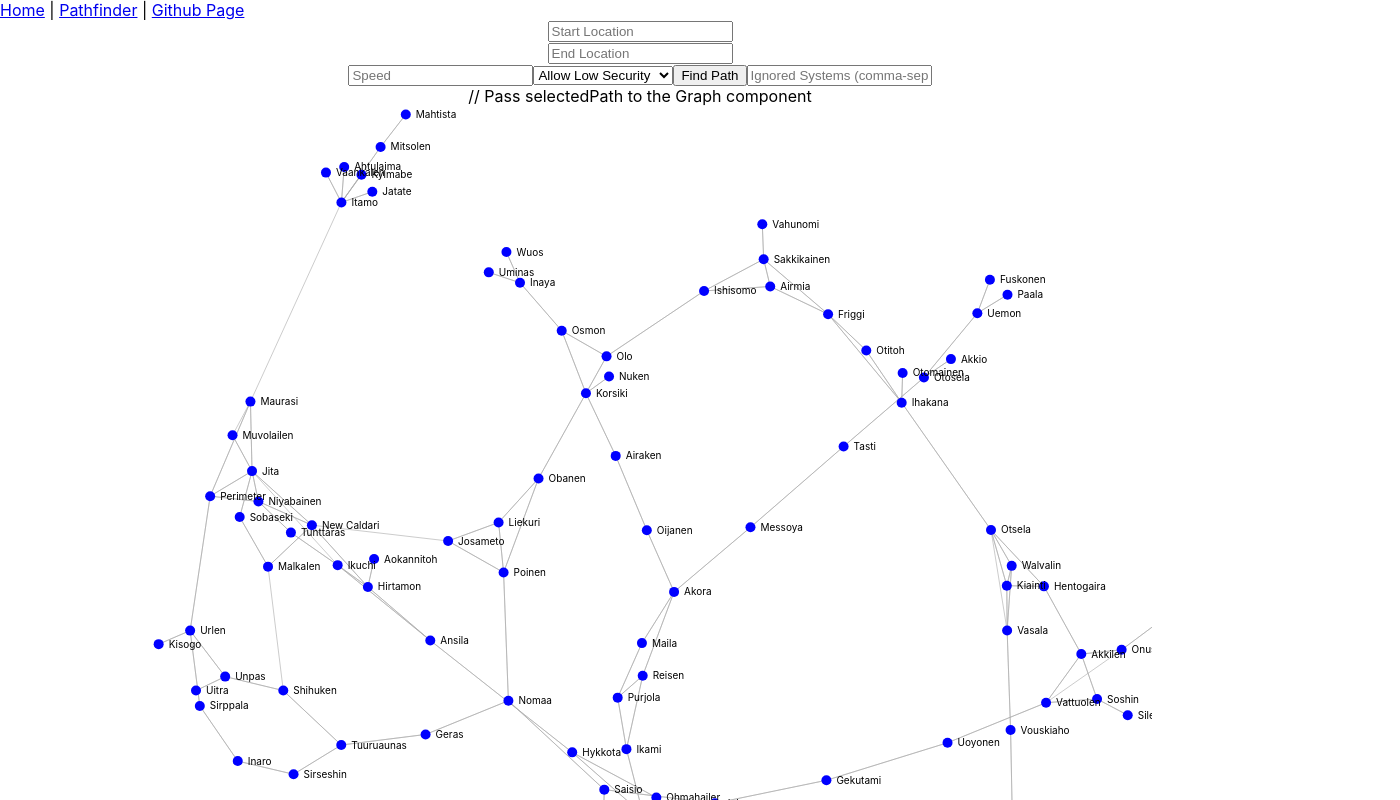
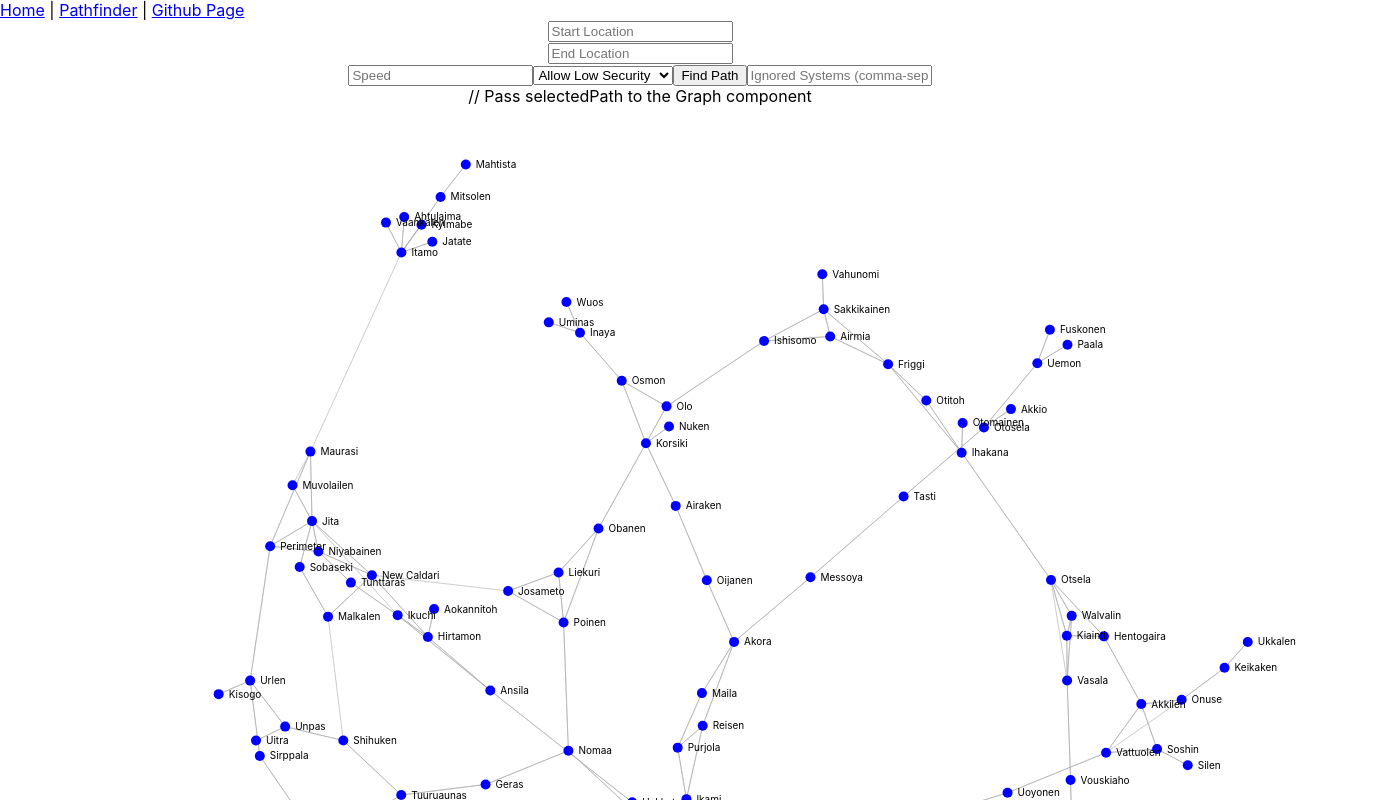
Before and after one commit to saphyron/SmallProjects, a React (Create React App) app: page /pathfinder in a window 1280 px wide. Shown: the top 800 px of the page, 1400 px wide, since content can reach past the window. Built offline with nearby package versions, Linux system fonts and the light colour scheme.

Commit message:
Update Graph.js

```diff
--- a/src/Graph.js
+++ b/src/Graph.js
@@ -78,7 +78,7 @@ function Graph({ selectedPath }) {
 
     }, [selectedPath]);
 
-    return <svg ref={svgRef} width={1024} height={900}></svg>;
+    return <svg ref={svgRef} width={1400} height={1000}></svg>;
 }
 
 export default Graph;
```
